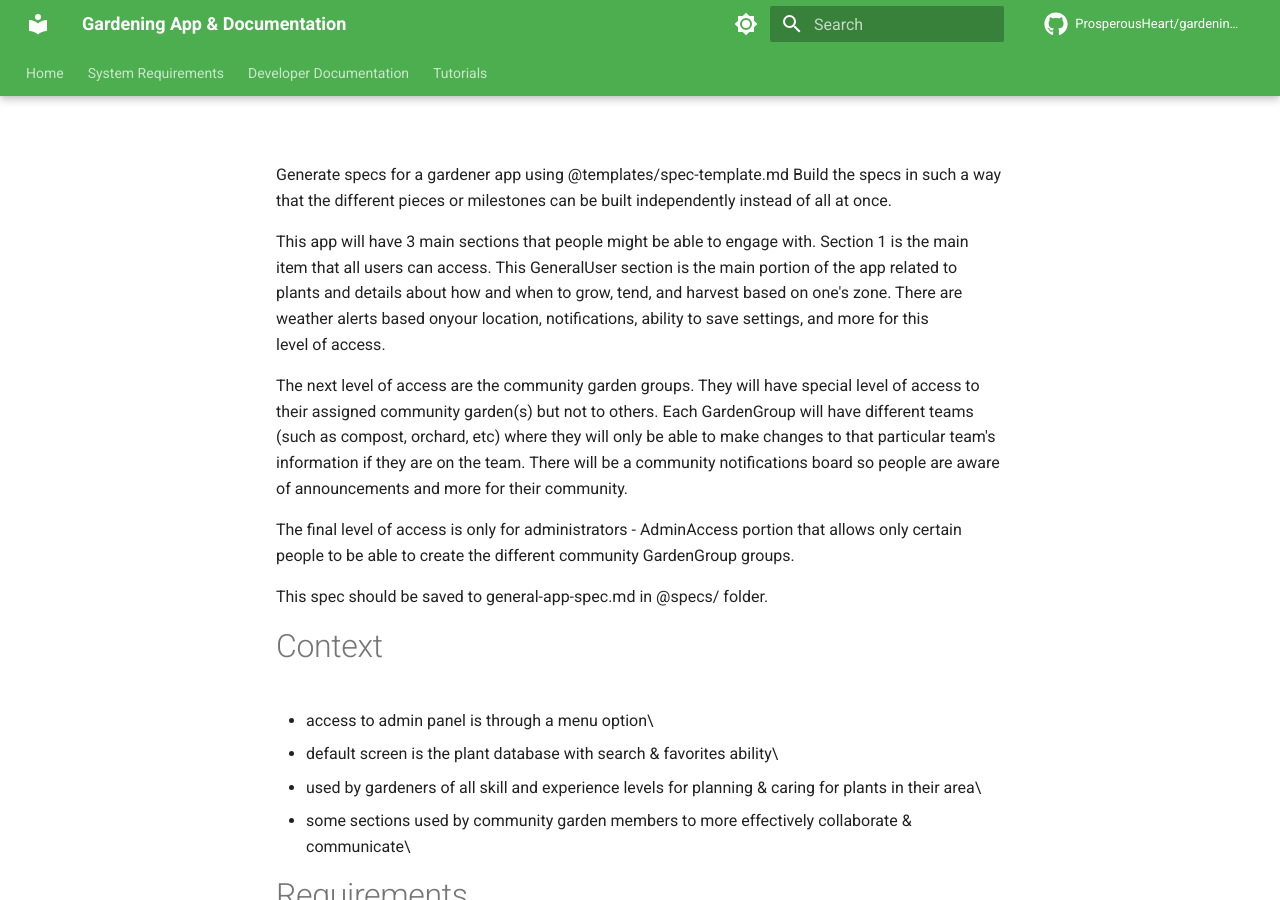
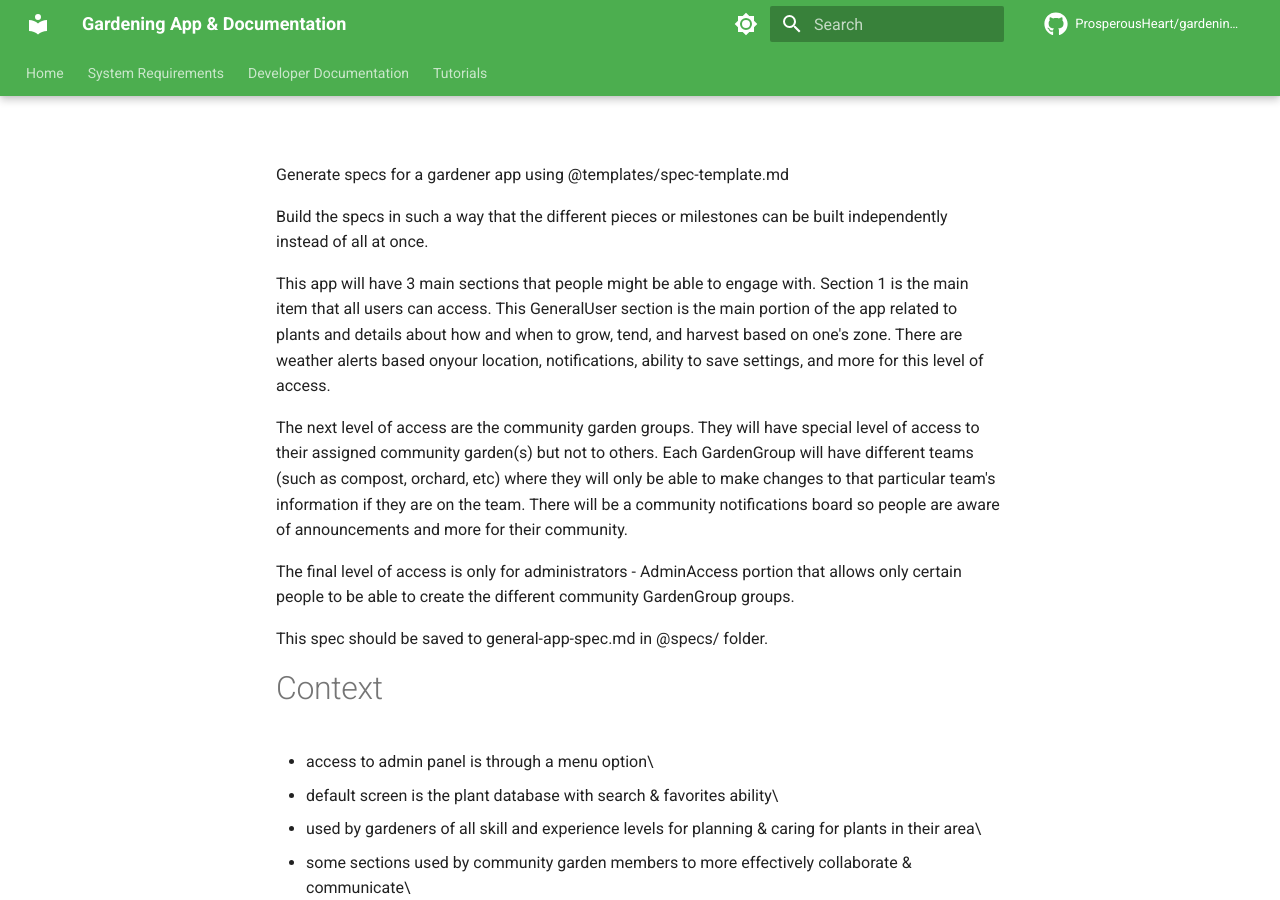
Before and after one commit to ProsperousHeart/gardening-app, an MkDocs documentation site: the page built from docs/requirements/for-sdd/general-app-requirements.md, in a window 1280 px wide and 900 px high. Built offline with MkDocs 1.6.1 and Material for MkDocs 9.7.7, drawn with Linux system fonts in a browser that asks for light colours; plug-ins that fetch from the network failed and are left out; comment, search, counter and statistics services are not loaded.

Commit message:
minor updates

```diff
--- a/docs/requirements/for-sdd/general-app-requirements.md
+++ b/docs/requirements/for-sdd/general-app-requirements.md
@@ -1,7 +1,8 @@
-Generate specs for a gardener app using @templates/spec-template.md Build the specs in such a way that the different pieces or milestones can be built independently instead of all at once.
+Generate specs for a gardener app using @templates/spec-template.md
 
-This app will have 3 main sections that people might be able to engage with. Section 1 is the main item that all users can access. This GeneralUser section is the main portion of the app related to plants and details about how and when to grow, tend, and harvest based on one's zone. There are weather alerts based onyour location, notifications, ability to save settings, and more for this
-level of access.
+Build the specs in such a way that the different pieces or milestones can be built independently instead of all at once.
+
+This app will have 3 main sections that people might be able to engage with. Section 1 is the main item that all users can access. This GeneralUser section is the main portion of the app related to plants and details about how and when to grow, tend, and harvest based on one's zone. There are weather alerts based onyour location, notifications, ability to save settings, and more for this level of access.
 
 The next level of access are the community garden groups. They will have special level of access to their assigned community garden(s) but not to others. Each GardenGroup will have different teams (such as compost, orchard, etc) where they will only be able to make changes to that particular team's information if they are on the team. There will be a community notifications board so people are aware of announcements and more for their community.
 
```
